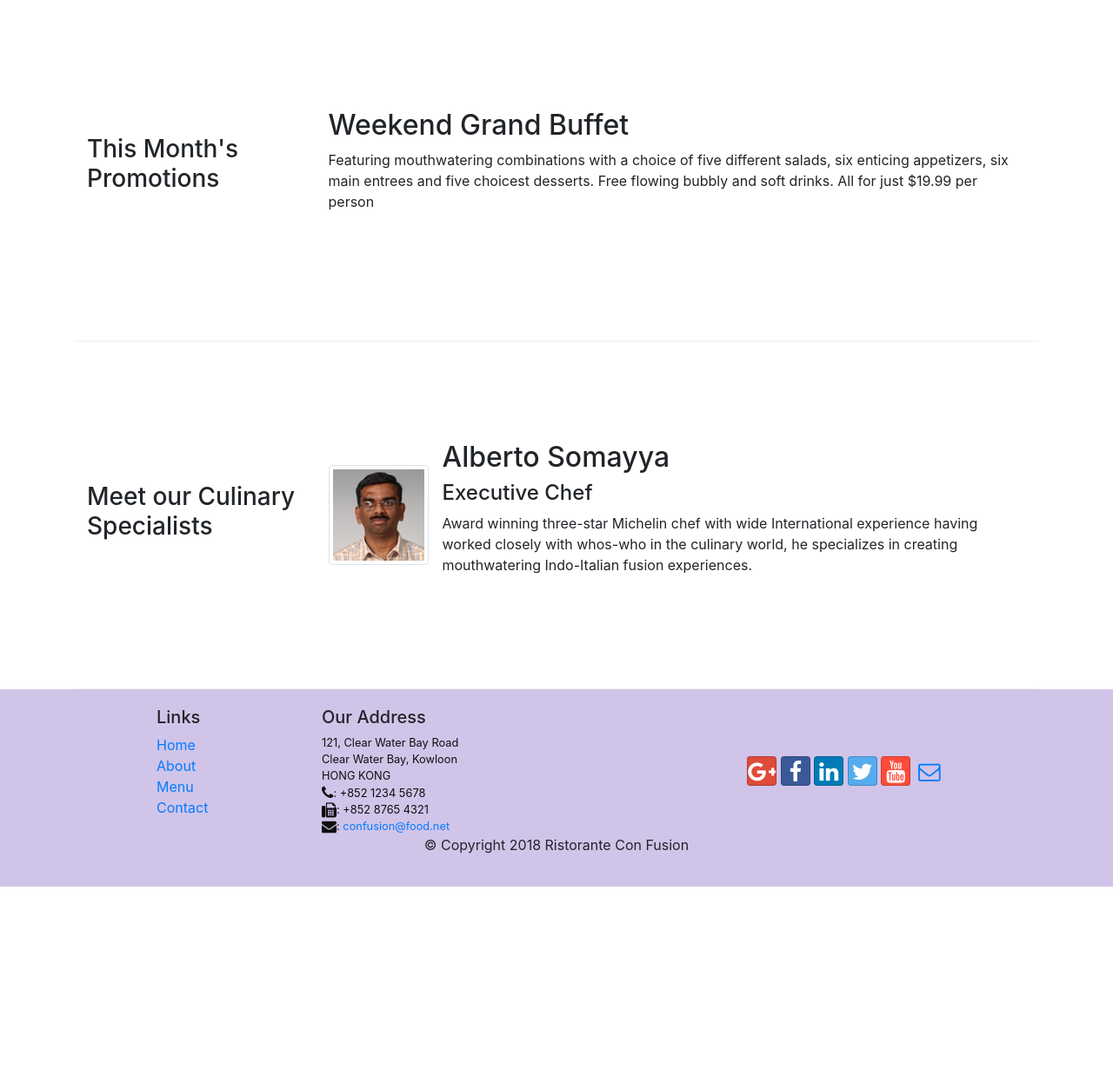
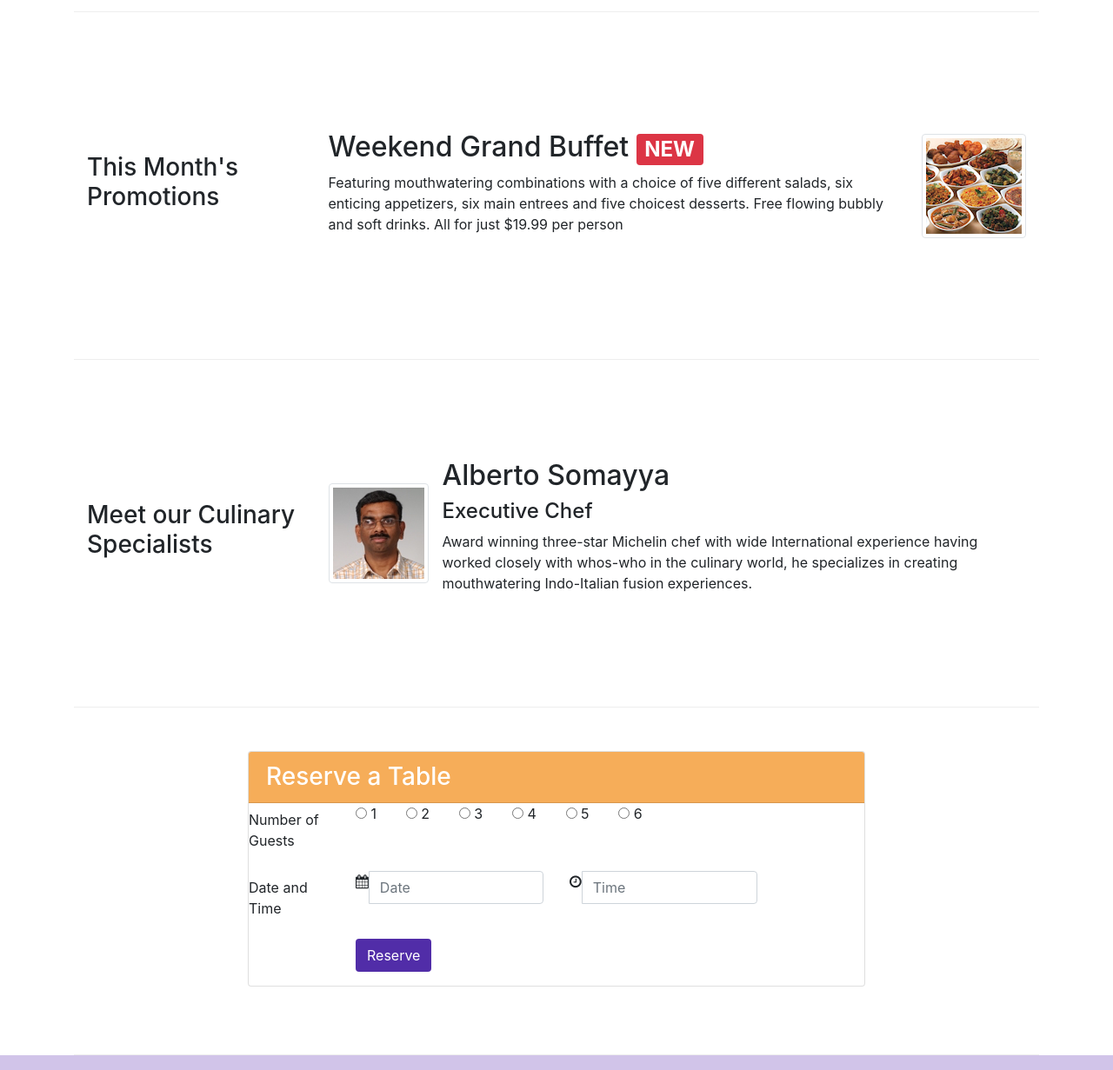
Before and after one commit to boversauros/bootstrap-test, a website: page index.html in a window 1280 px wide. Shown: the part 720-1951 px from the top of the page at 87% size. Before the commit the page ends 1740 px from the top, so only its background shows below. Drawn offline with nearby package versions, Linux system fonts and the light colour scheme.

Commit message:
assignament 2 pre-avaluation

```diff
--- a/css/styles.css
+++ b/css/styles.css
@@ -42,3 +42,12 @@ body{
     background-color: #512DA8;
     color: white;
 }
+
+.reserve-primary {
+    background-color: #F6AD59;
+    color: white;
+}
+
+.radio-inline {
+    margin-right: 5%;
+}
--- a/index.html
+++ b/index.html
@@ -35,13 +35,16 @@
     <header class="jumbotron">
         <div class="container">
             <div class="row row-header">
-                <div class="col-12 col-sm-8">
+                <div class="col-12 col-sm-6">
                     <h1>Ristorante con Fusion</h1>
                     <p>We take inspiration from the World's best cuisines, and create a unique fusion experience. Our lipsmacking creations will tickle your culinary senses!</p>
                 </div>
-                <div class="col col-sm align-self-center">
+                <div class="col-12 col-sm-3 align-self-center">
                     <img src="img/logo.png" class="img-fluid">
                 </div>
+                <div class="col-12 col-sm-3 align-self-center">
+                        <a role="button" class="btn btn-sm btn-warning" href="#reserve" style="width: 100%;">Reserve Table</a>
+                    </div>
             </div>
         </div>
     </header>
@@ -68,12 +71,19 @@
 
 
         <div class="row row-content align-items-center">
-            <div class="col-sm-4 col-md-3">
+            <div class="col-sm-4 col-md-3 flex-first">
                 <h3>This Month's Promotions</h3>
             </div>
-            <div class="col-sm col-md">
-                <h2>Weekend Grand Buffet</h2>
-                <p>Featuring mouthwatering combinations with a choice of five different salads, six enticing appetizers, six main entrees and five choicest desserts. Free flowing bubbly and soft drinks. All for just $19.99 per person </p>
+            <div class="col-sm col-md flex-last">
+                <div class="media">
+                    <div class="media-body">
+                        <h2 class="mt-2">Weekend Grand Buffet <span class="badge badge-danger">NEW</span></h2>
+                        <p class="hidden-xs-down">Featuring mouthwatering combinations with a choice of five different salads,
+                            six enticing appetizers, six main entrees and five choicest desserts. Free flowing bubbly and soft drinks. All for just $19.99 per person </p>
+                    </div>
+                    <img class="d-flex ml-3 img-thumbnail align-self-center"
+                    src="img/buffet.png" alt="Uthappizza">
+                </div>
             </div>
         </div>
 
@@ -96,6 +106,61 @@
                     </div>
                 </div>
 
+            </div>
+        </div>
+
+        <div class="row row-content" id="reserve">
+            <div class="col-12 col-md-8 offset-md-2">
+                <div class="card">
+                        <h3 class="card-header reserve-primary text-white">Reserve a Table</h3>
+                        <div class="card-block">
+                            <form>
+                                <div class="form-group row">
+                                        <label for="guests" class="col-md-2 col-form-label">Number of Guests</label>
+                                        <div class="col-md-10">
+                                            <label class="radio-inline">
+                                                <input type="radio" name="guests"> 1
+                                            </label>
+                                            <label class="radio-inline">
+                                                <input type="radio" name="guests"> 2
+                                            </label>
+                                            <label class="radio-inline">
+                                                <input type="radio" name="guests"> 3
+                                            </label>
+                                            <label class="radio-inline">
+                                                <input type="radio" name="guests"> 4
+                                            </label>
+                                            <label class="radio-inline">
+                                                <input type="radio" name="guests"> 5
+                                            </label>
+                                            <label class="radio-inline">
+                                                <input type="radio" name="guests"> 6
+                                            </label>
+                                        </div>
+                                </div>
+                                <div class="form-group row">
+                                    <label for="dateTime" class="col-12 col-md-2 col-form-label">Date and Time</label>
+                                    <div class="col-md-4">
+                                        <div class="input-group">
+                                            <div class="input-group-addon"><i class="fa fa-calendar" aria-hidden="true"></i></div>
+                                                <input type="text" class="form-control" id="date" name="dateTime" placeholder="Date">
+                                        </div>
+                                    </div>
+                                    <div class="col-md-4">
+                                    <div class="input-group">
+                                            <div class="input-group-addon"><i class="fa fa-clock-o" aria-hidden="true"></i></div>
+                                                <input type="text" class="form-control" id="time" name="dateTime" placeholder="Time">
+                                        </div>
+                                    </div>
+                                </div>
+                                <div class="form-group row">
+                                        <div class="offset-md-2 col-md-10">
+                                            <button type="submit" class="btn own-primary">Reserve</button>
+                                        </div>
+                                    </div>
+                            </form>
+                        </div>
+                </div>
             </div>
         </div>
     </div>
```
